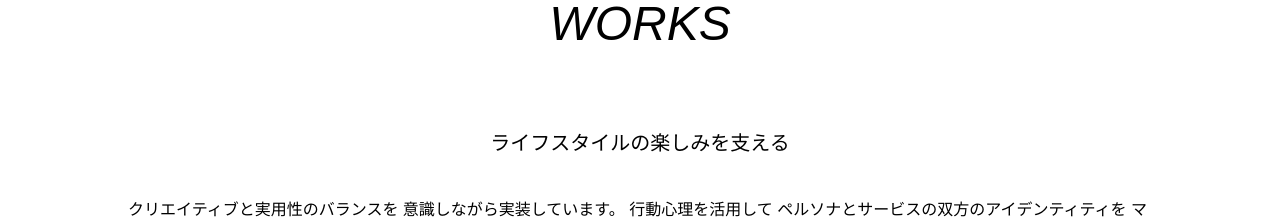
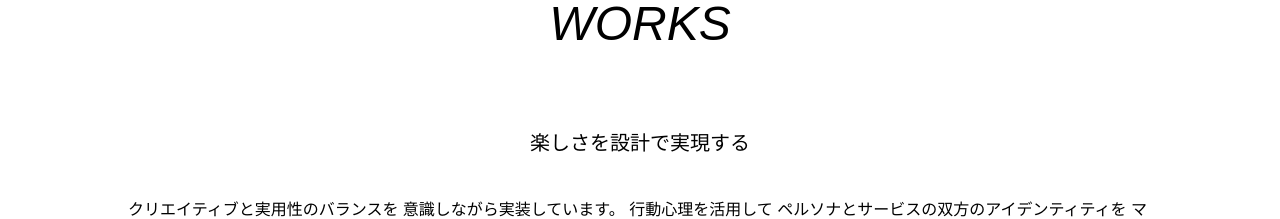
Before and after one commit to lumijoe/next_testocober, a Next.js app: page /test3 in a window 1280 px wide. Shown: the part 880-1099 px from the top of the page. Built offline with nearby package versions, Linux system fonts and the light colour scheme; a web font is replaced by a local one.

Commit message:
Update WorksBox.js
fix text title

```diff
--- a/components/WorksBox.js
+++ b/components/WorksBox.js
@@ -10,7 +10,7 @@ export default function WorksBox() {
     return (
         <div>
             <h1 className='text-5xl italic text-center mt-20 mb-20'>WORKS</h1>
-            <h2 className='text-[20px] text-center m-10'>ライフスタイルの楽しみを支える</h2>
+            <h2 className='text-[20px] text-center m-10'>楽しさを設計で実現する</h2>
             <p className='inline-block break-all pl-[10%] pr-[10%] h-auto mb-40'>クリエイティブと実用性のバランスを
 意識しながら実装しています。
 行動心理を活用して
```
